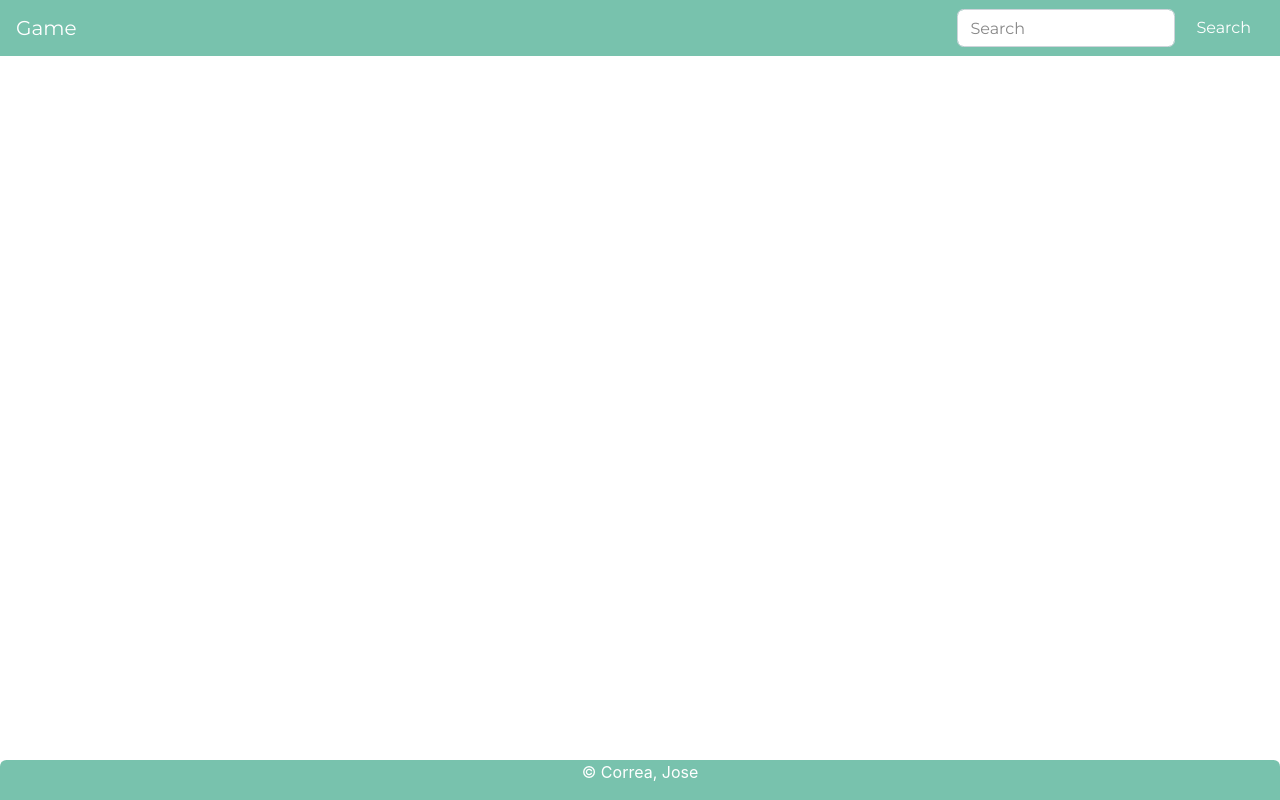
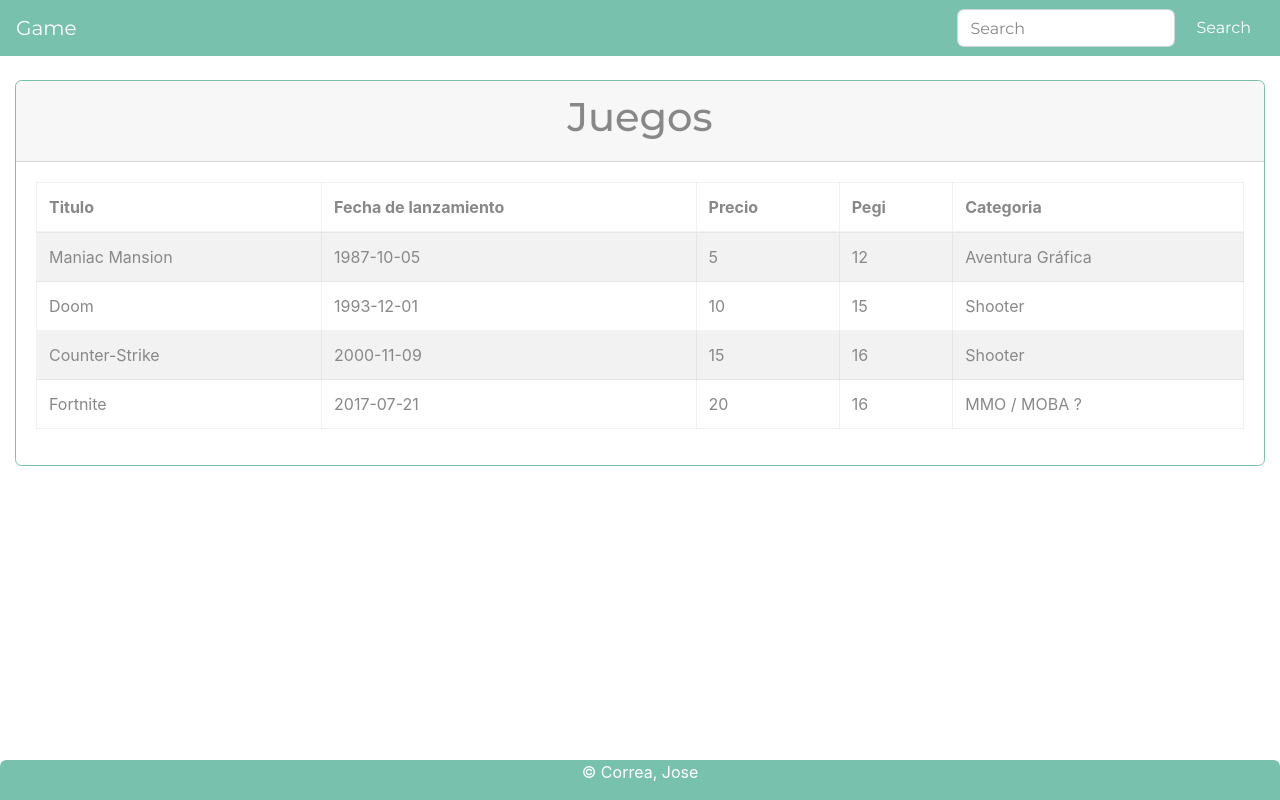
Before and after one commit to joseecorrea/FormacionAtosFront, an Angular app: page / in a window 1280 px wide. Built offline with nearby package versions, Linux system fonts and the light colour scheme.

Commit message:
Juego Component static

```diff
--- a/angular.json
+++ b/angular.json
@@ -119,6 +119,10 @@
           }
         }
       }
-    }},
-  "defaultProject": "game-front"
+    }
+  },
+  "defaultProject": "game-front",
+  "cli": {
+    "analytics": false
+  }
 }
--- a/src/app/app.component.html
+++ b/src/app/app.component.html
@@ -1,2 +1,3 @@
 <app-header></app-header>
+<app-juego></app-juego>
 <app-footer></app-footer>
--- a/src/app/app.module.ts
+++ b/src/app/app.module.ts
@@ -4,12 +4,14 @@
 import { AppComponent } from './app.component';
 import { FooterComponent } from './components/footer/footer.component';
 import { HeaderComponent } from './components/header/header.component';
+import { JuegoComponent } from './components/juego/juego.component';
 
 @NgModule({
   declarations: [
     AppComponent,
     FooterComponent,
-    HeaderComponent
+    HeaderComponent,
+    JuegoComponent
   ],
   imports: [
     BrowserModule
--- /dev/null
+++ b/src/app/components/juego/juego.component.html
@@ -0,0 +1,27 @@
+<div class="container-fluid">
+  <div class="card border-primary mb-3">
+    <div class="card-header text-center"><h1>Juegos</h1></div>
+    <div class="card-body text-primary">
+      <table class="table table-bordered table-striped">
+        <thead>
+          <th *ngIf="showID">ID</th>
+          <th>Titulo</th>
+          <th>Fecha de lanzamiento</th>
+          <th>Precio</th>
+          <th>Pegi</th>
+          <th>Categoria</th>
+        </thead>
+        <tbody>
+          <tr *ngFor="let juego of juegos">
+            <td *ngIf="showID">{{juego.idJuego}}</td>
+            <td>{{juego.titulo}}</td>
+            <td>{{juego.fechaLanzamiento}}</td>
+            <td>{{juego.precio}}</td>
+            <td>{{juego.pegi}}</td>
+            <td>{{juego.categoria}}</td>
+          </tr>
+        </tbody>
+      </table>
+    </div>
+  </div>
+</div>
--- /dev/null
+++ b/src/app/components/juego/juego.component.ts
@@ -0,0 +1,23 @@
+import { Component, OnInit } from '@angular/core';
+import { Game } from 'src/app/models/game/game';
+
+@Component({
+  selector: 'app-juego',
+  templateUrl: './juego.component.html',
+  styleUrls: ['./juego.component.css']
+})
+export class JuegoComponent implements OnInit {
+
+  juegos: Game[] = [{idJuego: 1, titulo: 'Maniac Mansion', categoria: 'Aventura Gráfica', fechaLanzamiento: '1987-10-05', pegi: 12, precio: 5},
+  {idJuego: 2, titulo: 'Doom', categoria: 'Shooter', fechaLanzamiento: '1993-12-01', pegi: 15, precio: 10},
+  {idJuego: 3, titulo: 'Counter-Strike', categoria: 'Shooter', fechaLanzamiento: '2000-11-09', pegi: 16, precio: 15},
+  {idJuego: 4, titulo: 'Fortnite', categoria: 'MMO / MOBA ?', fechaLanzamiento: '2017-07-21', pegi: 16, precio: 20}]
+
+  showID: Boolean = false;
+
+  constructor() { }
+
+  ngOnInit(): void {
+  }
+
+}
--- a/src/app/models/game/game.ts
+++ b/src/app/models/game/game.ts
@@ -1,4 +1,4 @@
-import { Company } from "../company/company";
+//import { Company } from "../company/company";
 
 export class Game {
     idJuego: number;
@@ -7,5 +7,5 @@
     precio: number;
     pegi: number;
     categoria: string;
-    companies: Company[];
+    //companies: Company[];
 }
```
Also changed, not shown: src/app/components/juego/juego.component.css (added), 1 other file (tests, documents, lock files or other folders).
